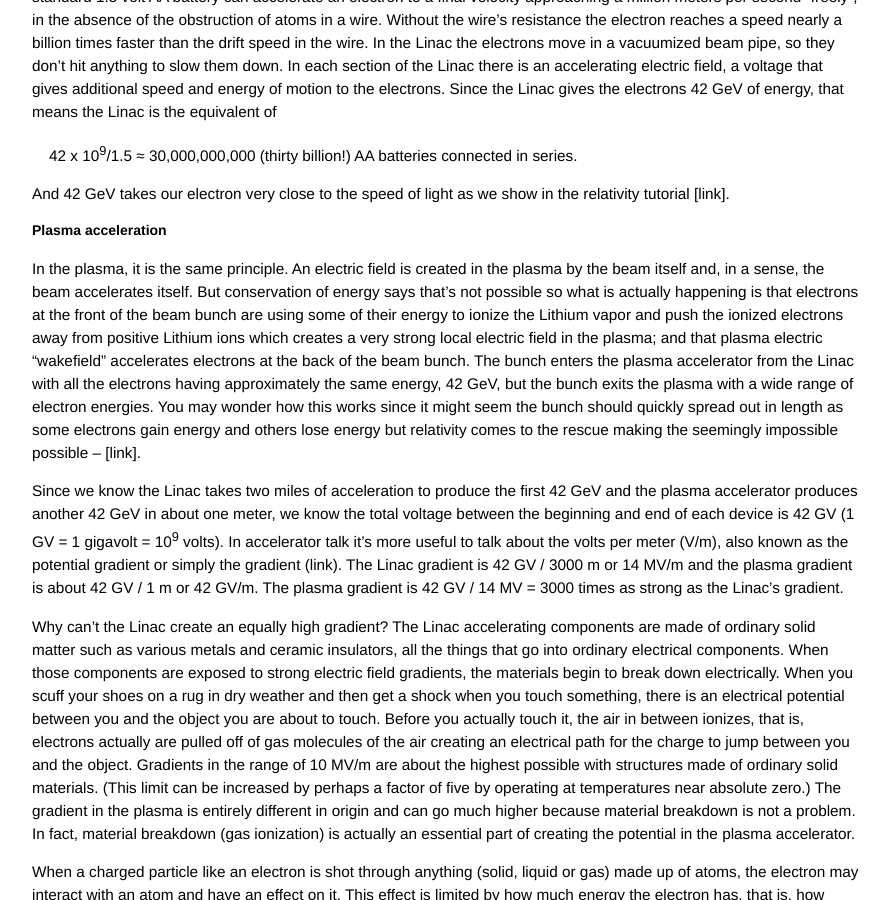
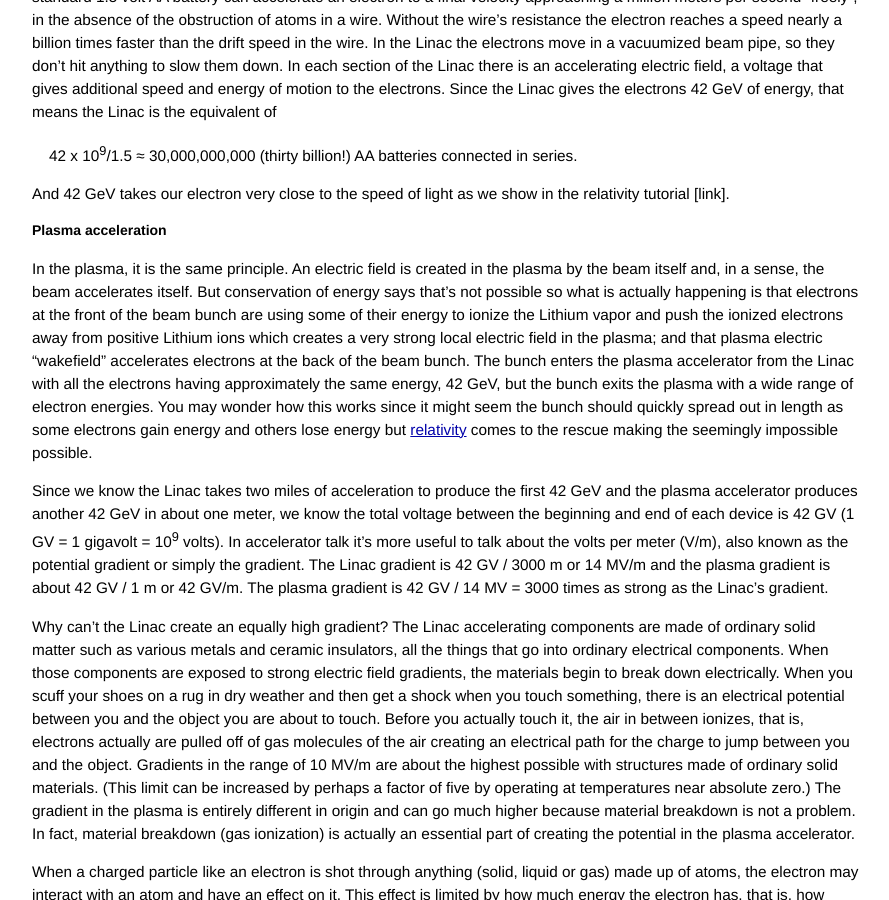
Before and after one commit to grbfacet/facet, a Jekyll site: the page built from beam-acceleration-tutorial.md, in a window 1280 px wide and 900 px high, scrolled down 3271 px. Shown: the whole window, without its empty margins (193-1082 px from the left). Built offline with Jekyll 4.4.1, drawn with Linux system fonts in a browser that asks for light colours.

Commit message:
Update beam-acceleration-tutorial.md

```diff
--- a/beam-acceleration-tutorial.md
+++ b/beam-acceleration-tutorial.md
@@ -124,9 +124,10 @@ And 42 GeV takes our electron very close to the speed of light as we show in the
 
 ##### Plasma acceleration
 
-In the plasma, it is the same principle. An electric field is created in the plasma by the beam itself and, in a sense, the beam accelerates itself. But conservation of energy says that’s not possible so what is actually happening is that electrons at the front of the beam bunch are using some of their energy to ionize the Lithium vapor and push the ionized electrons away from positive Lithium ions which creates a very strong local electric field in the plasma; and that plasma electric "wakefield" accelerates electrons at the back of the beam bunch. The bunch enters the plasma accelerator from the Linac with all the electrons having approximately the same energy, 42 GeV, but the bunch exits the plasma with a wide range of electron energies. You may wonder how this works since it might seem the bunch should quickly spread out in length as some electrons gain energy and others lose energy but relativity comes to the rescue making the seemingly impossible possible – [link].
+In the plasma, it is the same principle. An electric field is created in the plasma by the beam itself and, in a sense, the beam accelerates itself. But conservation of energy says that’s not possible so what is actually happening is that electrons at the front of the beam bunch are using some of their energy to ionize the Lithium vapor and push the ionized electrons away from positive Lithium ions which creates a very strong local electric field in the plasma; and that plasma electric "wakefield" accelerates electrons at the back of the beam bunch. The bunch enters the plasma accelerator from the Linac with all the electrons having approximately the same energy, 42 GeV, but the bunch exits the plasma with a wide range of electron energies. You may wonder how this works since it might seem the bunch should quickly spread out in length as some electrons gain energy and others lose energy but [relativity](/relativity-tutorial.html#the-electron-bunch-stays-together-in-the-plasma-accelerator)
+ comes to the rescue making the seemingly impossible possible.
 
-Since we know the Linac takes two miles of acceleration to produce the first 42 GeV and the plasma accelerator produces another 42 GeV in about one meter, we know the total voltage between the beginning and end of each device is 42 GV (1 GV = 1 gigavolt = 10<sup>9</sup> volts). In accelerator talk it’s more useful to talk about the volts per meter (V/m), also known as the potential gradient or simply the gradient (link). The Linac gradient is 42 GV / 3000 m or 14 MV/m and the plasma gradient is about 42 GV / 1 m or 42 GV/m. The plasma gradient is 42 GV / 14 MV = 3000 times as strong as the Linac’s gradient.
+Since we know the Linac takes two miles of acceleration to produce the first 42 GeV and the plasma accelerator produces another 42 GeV in about one meter, we know the total voltage between the beginning and end of each device is 42 GV (1 GV = 1 gigavolt = 10<sup>9</sup> volts). In accelerator talk it’s more useful to talk about the volts per meter (V/m), also known as the potential gradient or simply the gradient. The Linac gradient is 42 GV / 3000 m or 14 MV/m and the plasma gradient is about 42 GV / 1 m or 42 GV/m. The plasma gradient is 42 GV / 14 MV = 3000 times as strong as the Linac’s gradient.
 
 Why can’t the Linac create an equally high gradient? The Linac accelerating components are made of ordinary solid matter such as various metals and ceramic insulators, all the things that go into ordinary electrical components. When those components are exposed to strong electric field gradients, the materials begin to break down electrically. When you scuff your shoes on a rug in dry weather and then get a shock when you touch something, there is an electrical potential between you and the object you are about to touch. Before you actually touch it, the air in between ionizes, that is, electrons actually are pulled off of gas molecules of the air creating an electrical path for the charge to jump between you and the object. Gradients in the range of 10 MV/m are about the highest possible with structures made of ordinary solid materials. (This limit can be increased by perhaps a factor of five by operating at temperatures near absolute zero.) The gradient in the plasma is entirely different in origin and can go much higher because material breakdown is not a problem. In fact, material breakdown (gas ionization) is actually an essential part of creating the potential in the plasma accelerator.
 
```
